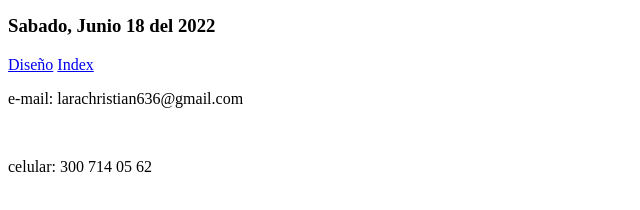
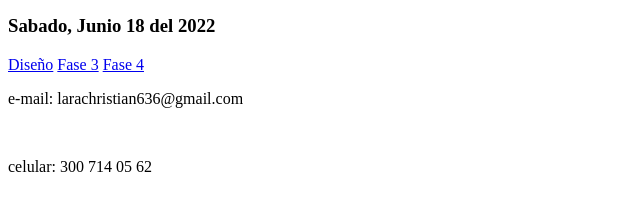
Before and after one commit to xbox3station/DSW-ChristianLara, a plain HTML site: page index.html in a window 1280 px wide. Shown: the part 146-356 px from the top of the page, 0-640 px from the left. Drawn offline with Linux system fonts and the light colour scheme.

Commit message:
Sexta actualización

```diff
--- a/index.html
+++ b/index.html
@@ -12,7 +12,8 @@
 <h3>Sabado, Junio 18 del 2022</h3>
 
 <a href="./fase2/design.html">Diseño</a>
-<a href="./fase3/index.html">Index</a>
+<a href="./fase3/index.html">Fase 3</a>
+<a href="./fase4/index.html">Fase 4</a>
 
 <p>e-mail: larachristian636@gmail.com</p>
 <br/>
```
